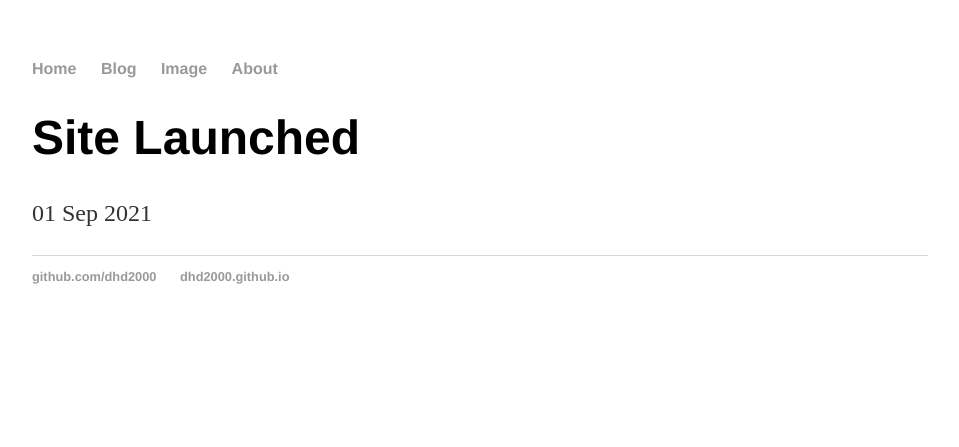
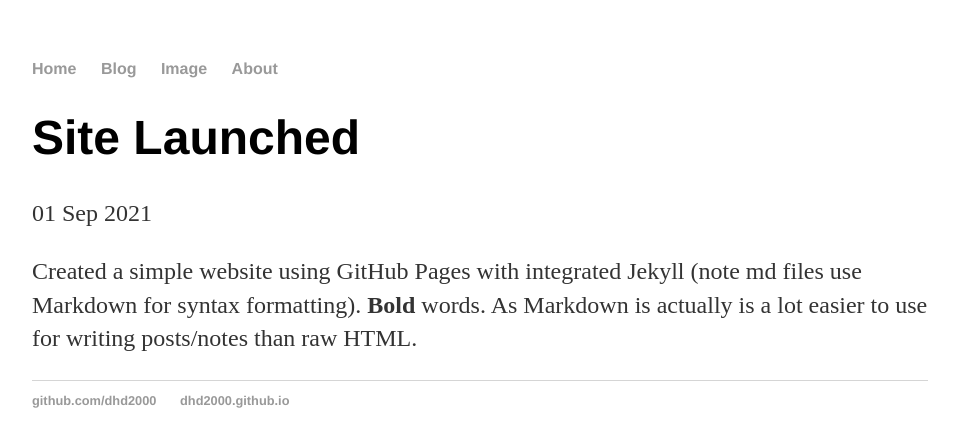
Before and after one commit to dhd2000/dhd2000.github.io, a Jekyll site: the page built from _posts/2021-09-01-site-launched.md, in a window 1280 px wide. Shown: the top 447 px of the page, without its empty margins (160-1119 px from the left). Built offline with Jekyll 4.4.1, drawn with Linux system fonts in a browser that asks for light colours.

Commit message:
Update 2021-09-01-site-launched.md

```diff
--- a/_posts/2021-09-01-site-launched.md
+++ b/_posts/2021-09-01-site-launched.md
@@ -3,3 +3,5 @@
 title: "Site Launched "
 date: 2021-09-01
 ---
+
+Created a simple website using GitHub Pages with integrated Jekyll (note md files use Markdown for syntax formatting). **Bold** words. As Markdown is actually is a lot easier to use for writing posts/notes than raw HTML.
```
